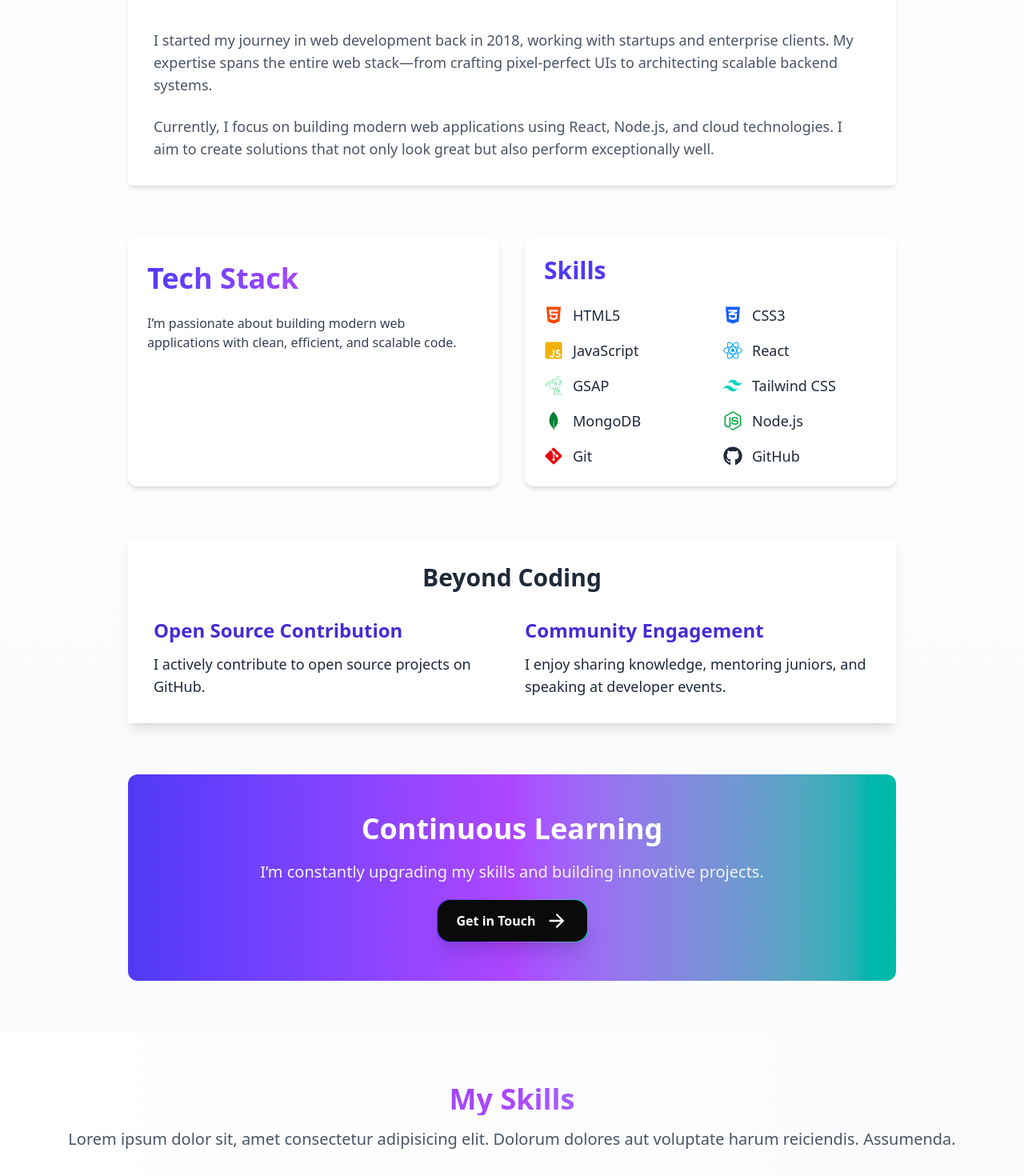
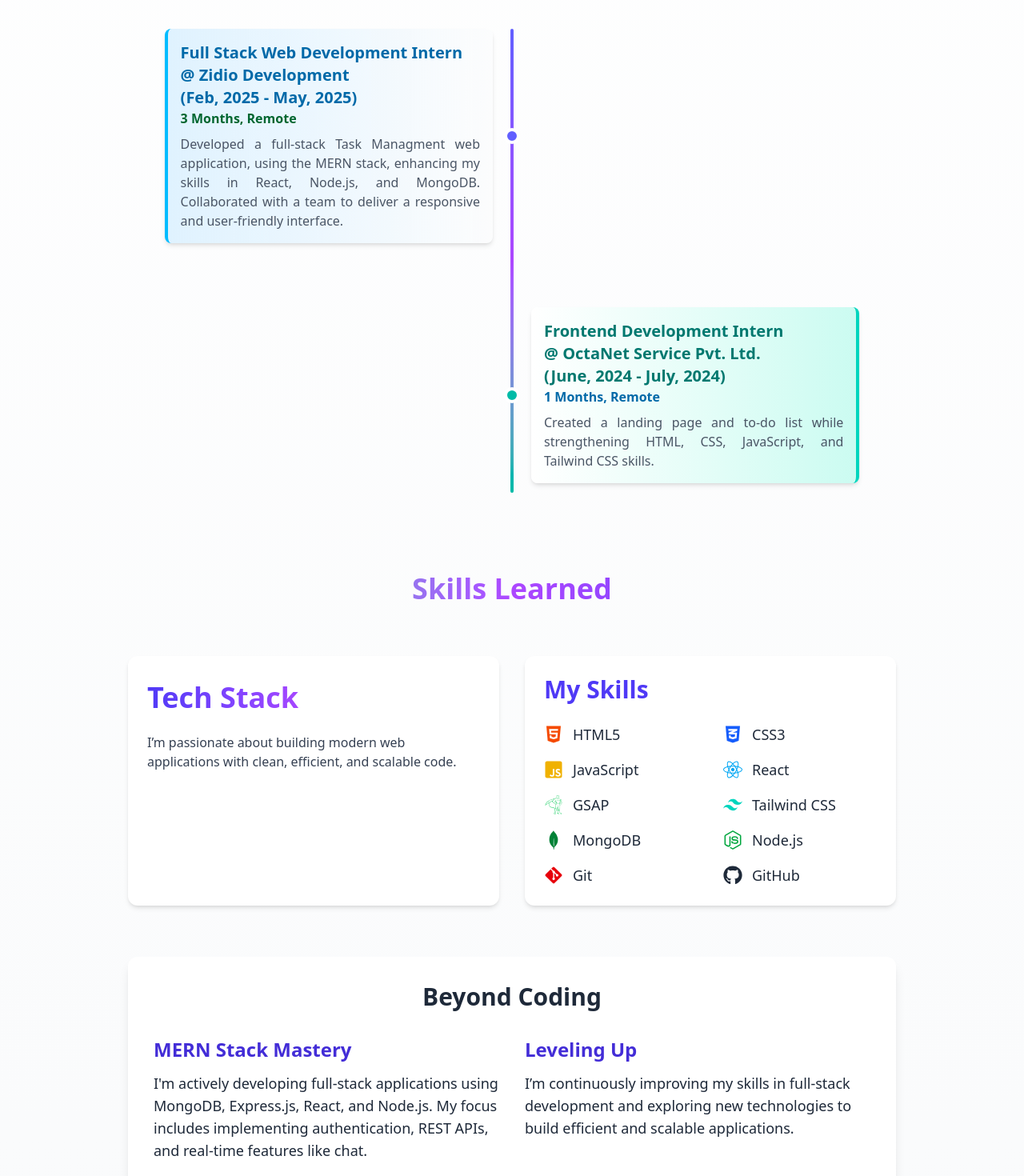
Before and after one commit to smitmorjariya/Portfolio-app, a React (Vite) app: page / in a window 1280 px wide. Shown: the part 780-2250 px from the top of the page at 80% size. Built offline with nearby package versions, Linux system fonts and the light colour scheme.

Commit message:
update internship sections

```diff
--- a/index.html
+++ b/index.html
@@ -4,7 +4,7 @@
     <meta charset="UTF-8" />
     <meta name="viewport" content="width=device-width, initial-scale=1.0" />
     <link rel="shortcut icon" href="public/man-technologist-removebg-preview.png" type="image/x-icon">
-    <title>Portfolio Site</title>
+    <title>Er Smit Morjariya</title>
   </head>
   <body>
     <div id="root"></div>
--- a/package.json
+++ b/package.json
@@ -11,6 +11,8 @@
   },
   "dependencies": {
     "@tailwindcss/vite": "^4.1.7",
+    "aos": "^2.3.4",
+    "framer-motion": "^12.12.1",
     "gsap": "^3.13.0",
     "react": "^19.1.0",
     "react-dom": "^19.1.0",
--- a/src/components/About.jsx
+++ b/src/components/About.jsx
@@ -1,8 +1,19 @@
 import React from 'react';
+import { useEffect } from "react";
+import gsap from "gsap";
+import ScrollTrigger from "gsap/ScrollTrigger";
 import { FaHtml5, FaCss3Alt, FaJsSquare, FaReact, FaNodeJs, FaGitAlt, FaGithub } from "react-icons/fa";
 import { SiNextdotjs, SiTailwindcss, SiMongodb, SiGreensock } from "react-icons/si"; // GSAP added here
+import AOS from "aos";
+import "aos/dist/aos.css"
 
 const About = () => {
+
+
+    useEffect(() => {
+        AOS.init({ once: true, duration: 500 });
+    }, []);
+
     return (
         <div id="about" className="min-h-screen w-full bg-gradient-to-b from-white to-gray-50">
             <div className="max-w-5xl mx-auto px-4 sm:px-6 lg:px-8 py-16">
@@ -31,22 +42,60 @@ const About = () => {
                     </div>
                 </div>
 
-                {/* Professional Journey */}
-                <div className="bg-white shadow-md mt-16 p-2 sm:p-8 rounded-md text-center">
-                    <h1 className="text-3xl sm:text-5xl font-semibold mb-8 sm:mb-10 bg-gradient-to-r from-indigo-600 via-purple-500 to-teal-500 text-transparent bg-clip-text">
-                        Professional Journey
-                    </h1>
-                    <div className="space-y-6 text-left max-w-4xl mx-auto">
-                        <p className="text-lg text-gray-600">
-                            I started my journey in web development back in 2018, working with startups and enterprise clients. My expertise spans the entire web stack—from crafting pixel-perfect UIs to architecting scalable backend systems.
-                        </p>
-                        <p className="text-lg text-gray-600">
-                            Currently, I focus on building modern web applications using React, Node.js, and cloud technologies. I aim to create solutions that not only look great but also perform exceptionally well.
-                        </p>
+                {/* Timeline container */}
+                <div>
+                    <h2 className="text-4xl font-bold text-center mt-20 mb-8 bg-gradient-to-l from-indigo-600 via-purple-500 to-teal-500 text-transparent bg-clip-text">
+                        My Journey
+                    </h2>
+                </div>
+                <div className="relative mt-16 min-h-[600px]">
+                    {/* Vertical center line */}
+                    <div className="absolute top-0 left-1/2 transform -translate-x-1/2 w-1 lg:h-145 h-240 bg-gradient-to-b from-indigo-500 via-purple-500 to-teal-500 rounded-full"></div>
+
+                    {/* Timeline items */}
+                    <div className="space-y-20 relative z-10">
+                        {/* Timeline item - Left side */}
+                        <div className="flex items-center justify-start w-full">
+                            <div className="w-1/2 pr-6 text-right">
+                                <div className="inline-block bg-gradient-to-r from-sky-100 to-gray-50/20 border-l-4 border-sky-400 p-4 rounded-lg shadow-md text-left ml-auto max-w-[90%] hover:shadow-2xl transition duration-200">
+
+                                    <h3 className="text-xl font-bold text-sky-700">Full Stack Web Development Intern <br /> @ Zidio Development <br /> (Feb, 2025 - May, 2025)</h3>
+                                    <h4 className="font-bold text-green-800">3 Months, Remote</h4>
+                                    <p className="mt-2 text-gray-600 text-justify"> Developed a full-stack Task Managment web application, using the MERN stack, enhancing my skills in React, Node.js, and MongoDB. Collaborated with a team to deliver a responsive and user-friendly interface.</p>
+
+                                </div>
+                            </div>
+                            <div className="w-1/2 relative">
+                                {/* Dot on the timeline line */}
+                                <div className="absolute top-1/2 left-0 transform -translate-x-1/2 -translate-y-1/2 w-5 h-5 rounded-full bg-indigo-500 border-4 border-white"></div>
+                            </div>
+                        </div>
+
+                        {/* Timeline item - Right side */}
+                        <div className="flex items-center justify-end w-full">
+                            <div className="w-1/2 relative">
+                                {/* Dot on the timeline line */}
+                                <div className="absolute top-1/2 right-0 transform translate-x-1/2 -translate-y-1/2 w-5 h-5 rounded-full bg-teal-500 border-4 border-white"></div>
+                            </div>
+                            <div className="w-1/2 pl-6 text-left">
+                                <div className="inline-block bg-gradient-to-l from-teal-100 to-white border-r-4 border-teal-400 p-4 rounded-lg shadow-md text-left max-w-[90%] hover:shadow-2xl transition duration-200">
+                                    <h3 className="text-xl font-bold text-teal-700">Frontend Development Intern <br /> @ OctaNet Service Pvt. Ltd. <br /> (June, 2024 - July, 2024)</h3>
+                                    <h4 className="font-bold text-sky-700">1 Months, Remote</h4>
+                                    <p className="mt-2 text-gray-600 text-justify">Created a landing page and to-do list while strengthening HTML, CSS, JavaScript, and Tailwind CSS skills.</p>
+                                </div>
+                            </div>
+                        </div>
+
+                        {/* Add more timeline items alternating left/right as needed */}
                     </div>
                 </div>
 
+
+
                 {/* Skills Section */}
+                <h2 className="text-4xl font-bold text-center mt-20 bg-gradient-to-l from-indigo-600 via-purple-500 to-teal-500 text-transparent bg-clip-text">
+                    Skills Learned
+                </h2>
                 <div className="grid grid-cols-1 md:grid-cols-2 gap-8 my-16">
                     <div className="p-6 bg-white rounded-xl shadow-md hover:shadow-xl transition duration-200">
                         <h1 className="text-4xl font-bold py-2 bg-gradient-to-r from-indigo-600 via-purple-500 to-teal-500 text-transparent bg-clip-text">
@@ -58,7 +107,7 @@ const About = () => {
                     </div>
 
                     <div className="p-6 bg-white rounded-xl shadow-md hover:shadow-xl transition duration-200">
-                        <h2 className="text-3xl font-semibold mb-6 text-indigo-600">Skills</h2>
+                        <h2 className="text-3xl font-semibold mb-6 text-indigo-600">My Skills</h2>
                         <div className="grid grid-cols-1 sm:grid-cols-2 gap-y-4 gap-x-8 text-gray-800 text-lg">
                             <div className="flex items-center gap-3"><FaHtml5 className="text-orange-600" size={24} /> HTML5</div>
                             <div className="flex items-center gap-3"><FaCss3Alt className="text-blue-600" size={24} /> CSS3</div>
@@ -76,19 +125,44 @@ const About = () => {
                 </div>
 
                 {/* Professional Interests */}
-                <div className="bg-white p-8 shadow-lg mb-16">
-                    <h2 className="text-3xl font-semibold mb-8 text-center text-gray-800">Beyond Coding</h2>
+                <div className="bg-white p-8 shadow-lg mb-16 rounded-xl">
+                    <h2 className="text-3xl font-semibold mb-8 text-center text-gray-800">
+                        Beyond Coding
+                    </h2>
                     <div className="grid grid-cols-1 md:grid-cols-2 gap-8 text-left max-w-4xl mx-auto">
-                        <div className="space-y-3">
-                            <h3 className="text-2xl text-indigo-700 font-semibold">Open Source Contribution</h3>
-                            <p className="text-lg text-gray-800">I actively contribute to open source projects on GitHub.</p>
+
+                        <div
+                            className="space-y-3"
+                            data-aos="fade-up"
+                            data-aos-delay="100"
+                        >
+                            <h3 className="text-2xl text-indigo-700 font-semibold">
+                                MERN Stack Mastery
+                            </h3>
+                            <p className="text-lg text-gray-800">
+                                I'm actively developing full-stack applications using MongoDB,
+                                Express.js, React, and Node.js. My focus includes implementing
+                                authentication, REST APIs, and real-time features like chat.
+                            </p>
                         </div>
-                        <div className="space-y-3">
-                            <h3 className="text-2xl text-indigo-700 font-semibold">Community Engagement</h3>
-                            <p className="text-lg text-gray-800">I enjoy sharing knowledge, mentoring juniors, and speaking at developer events.</p>
+
+                        <div
+                            className="space-y-3"
+                            data-aos="fade-up"
+                            data-aos-delay="300"
+                        >
+                            <h3 className="text-2xl text-indigo-700 font-semibold">
+                                Leveling Up
+                            </h3>
+                            <p className="text-lg text-gray-800">
+                                I’m continuously improving my skills in full-stack development and exploring new technologies to build efficient and scalable applications.
+                            </p>
+
                         </div>
+
                     </div>
                 </div>
+
 
                 {/* Call to Action */}
                 <div className="bg-gradient-to-r from-indigo-600 via-purple-500 to-teal-500 text-white py-12 rounded-xl text-center">
--- a/src/components/Contact.jsx
+++ b/src/components/Contact.jsx
@@ -42,7 +42,7 @@ const Contact = () => {
                 </div>
                 {/* Contact Form */}
 
-                <div className="max-w-2xl mx-auto bg-white p-5 rounded-2xl shadow-2xl ">
+                <div className="max-w-2xl mx-auto bg-white p-7 rounded-2xl shadow-2xl ">
 
                     <form onSubmit={handleSubmit} className="space-y-6 ">
                         <div>
```
Also changed, not shown: src/components/Footer.jsx (+29 -29 lines), 1 other file (tests, documents, lock files or other folders).
